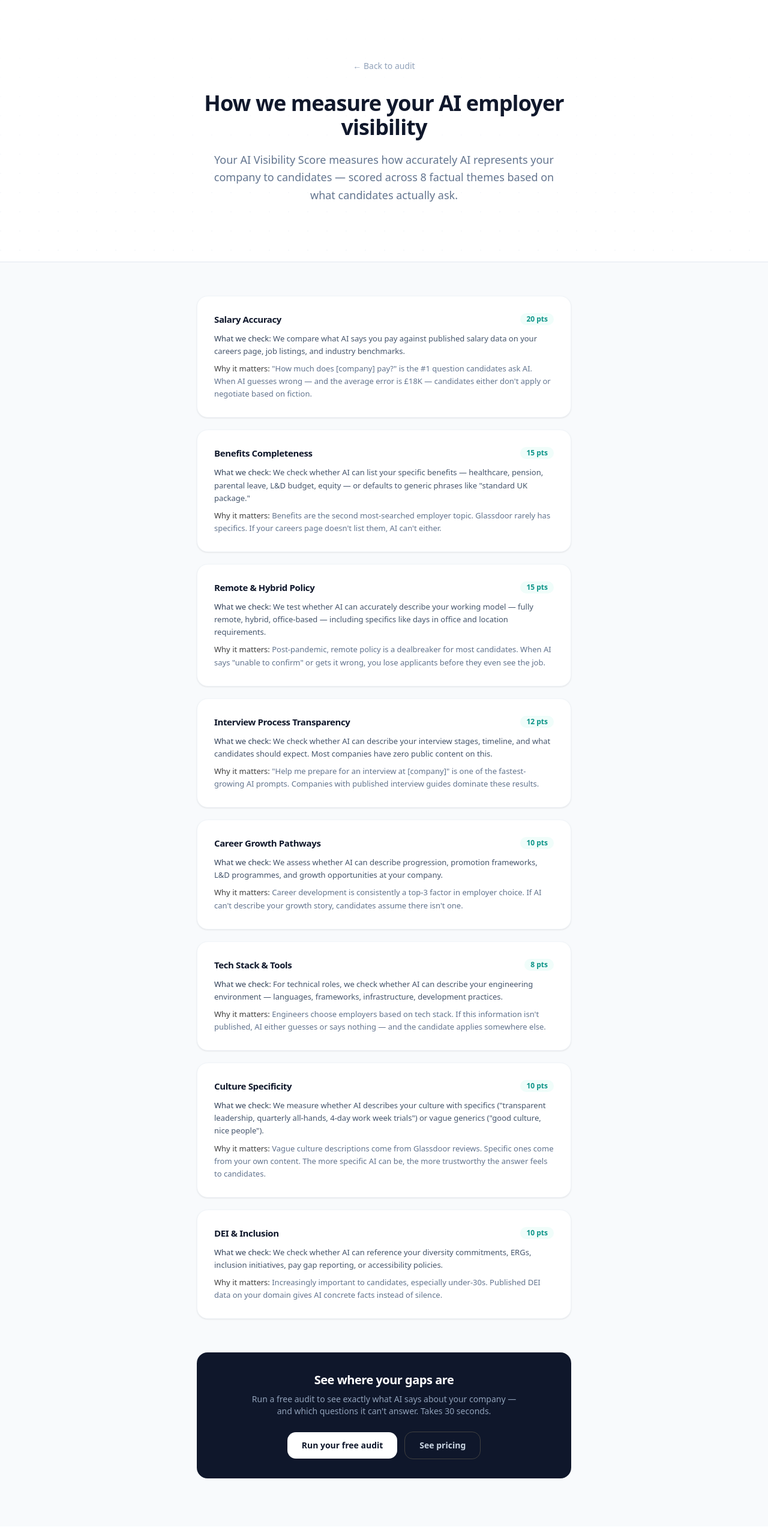
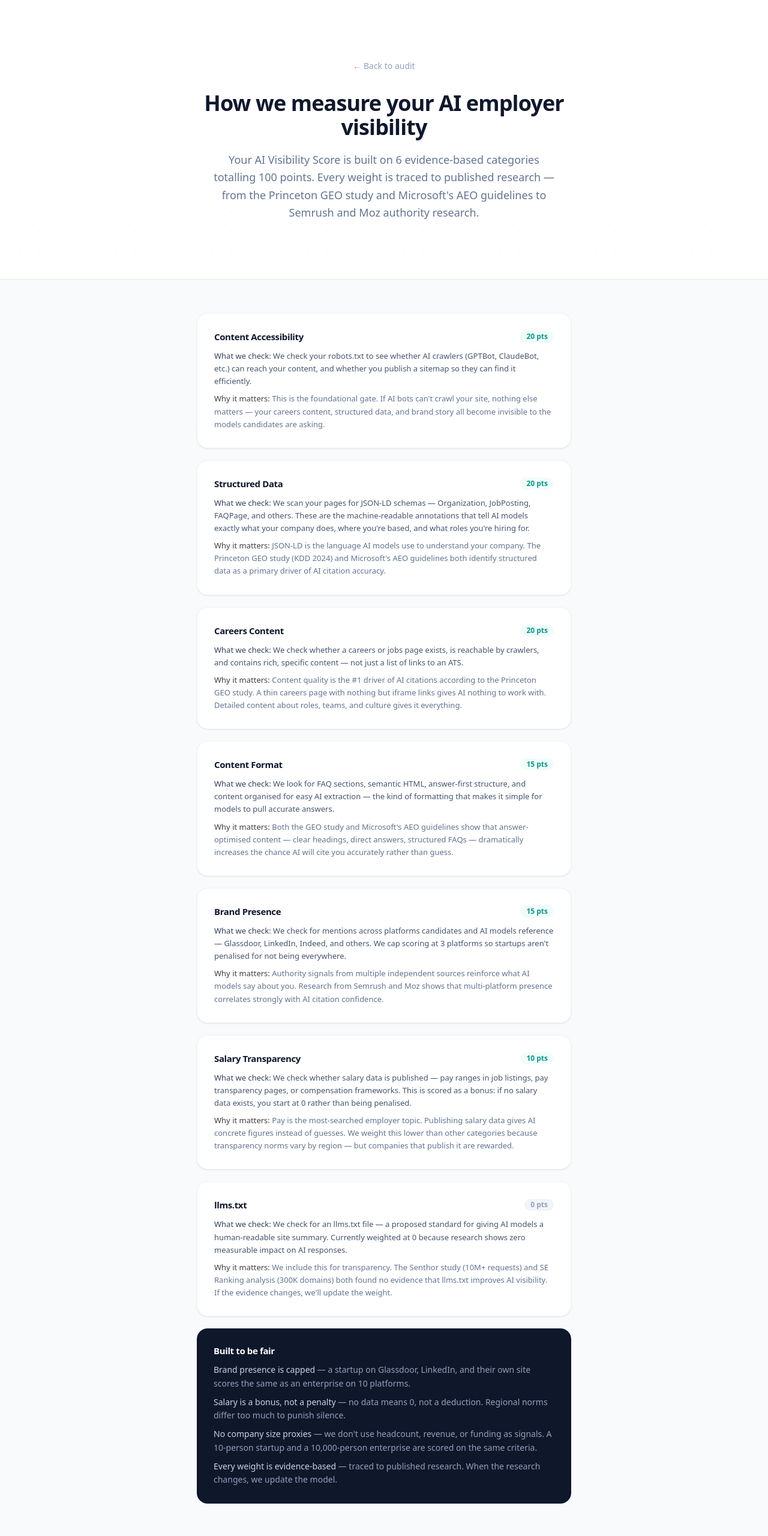
Before and after one commit to troy-samuels/employer-brand-os, a Next.js app in the folder frontend/: page /how-we-score in a window 1280 px wide. Shown: the top 2560 px of the page at 60% size. Built offline with nearby package versions, Linux system fonts and the light colour scheme.

Commit message:
content: update how-we-score page to match v2 scoring model

```diff
--- a/frontend/src/app/how-we-score/page.tsx
+++ b/frontend/src/app/how-we-score/page.tsx
@@ -1,6 +1,6 @@
 /**
  * @module app/how-we-score/page
- * How we measure AI employer visibility — 8 factual themes.
+ * How we measure AI employer visibility — v2 evidence-based scoring model.
  */
 
 import type { Metadata } from "next";
@@ -10,11 +10,11 @@ import { generateHowToSchema, JsonLd } from "@/lib/seo";
 export const metadata: Metadata = {
   title: "How We Measure Your AI Employer Visibility",
   description:
-    "Your AI Visibility Score measures how accurately AI represents your company to candidates — scored across 8 factual themes based on what candidates actually ask.",
+    "Your AI Visibility Score is built on 6 evidence-based categories totalling 100 points — every weight traced to published research from Princeton, Microsoft, Semrush, and Moz.",
   openGraph: {
     title: "How We Measure Your AI Employer Visibility | OpenRole",
     description:
-      "Your AI Visibility Score measures how accurately AI represents your company to candidates — scored across 8 factual themes based on what candidates actually ask.",
+      "Your AI Visibility Score is built on 6 evidence-based categories totalling 100 points — every weight traced to published research from Princeton, Microsoft, Semrush, and Moz.",
     url: "https://openrole.co.uk/how-we-score",
     type: "website",
   },
@@ -22,7 +22,7 @@ export const metadata: Metadata = {
     card: "summary_large_image",
     title: "How We Measure Your AI Employer Visibility | OpenRole",
     description:
-      "Your AI Visibility Score measures how accurately AI represents your company to candidates — scored across 8 factual themes based on what candidates actually ask.",
+      "Your AI Visibility Score is built on 6 evidence-based categories totalling 100 points — every weight traced to published research from Princeton, Microsoft, Semrush, and Moz.",
   },
   alternates: {
     canonical: "https://openrole.co.uk/how-we-score",
@@ -31,52 +31,46 @@ export const metadata: Metadata = {
 
 const CHECKS = [
   {
-    name: "Salary Accuracy",
+    name: "Content Accessibility",
     weight: 20,
-    what: "We compare what AI says you pay against published salary data on your careers page, job listings, and industry benchmarks.",
-    why: "\"How much does [company] pay?\" is the #1 question candidates ask AI. When AI guesses wrong — and the average error is £18K — candidates either don't apply or negotiate based on fiction.",
+    what: "We check your robots.txt to see whether AI crawlers (GPTBot, ClaudeBot, etc.) can reach your content, and whether you publish a sitemap so they can find it efficiently.",
+    why: "This is the foundational gate. If AI bots can't crawl your site, nothing else matters — your careers content, structured data, and brand story all become invisible to the models candidates are asking.",
   },
   {
-    name: "Benefits Completeness",
-    weight: 15,
-    what: "We check whether AI can list your specific benefits — healthcare, pension, parental leave, L&D budget, equity — or defaults to generic phrases like \"standard UK package.\"",
-    why: "Benefits are the second most-searched employer topic. Glassdoor rarely has specifics. If your careers page doesn't list them, AI can't either.",
+    name: "Structured Data",
+    weight: 20,
+    what: "We scan your pages for JSON-LD schemas — Organization, JobPosting, FAQPage, and others. These are the machine-readable annotations that tell AI models exactly what your company does, where you're based, and what roles you're hiring for.",
+    why: "JSON-LD is the language AI models use to understand your company. The Princeton GEO study (KDD 2024) and Microsoft's AEO guidelines both identify structured data as a primary driver of AI citation accuracy.",
   },
   {
-    name: "Remote & Hybrid Policy",
-    weight: 15,
-    what: "We test whether AI can accurately describe your working model — fully remote, hybrid, office-based — including specifics like days in office and location requirements.",
-    why: "Post-pandemic, remote policy is a dealbreaker for most candidates. When AI says \"unable to confirm\" or gets it wrong, you lose applicants before they even see the job.",
+    name: "Careers Content",
+    weight: 20,
+    what: "We check whether a careers or jobs page exists, is reachable by crawlers, and contains rich, specific content — not just a list of links to an ATS.",
+    why: "Content quality is the #1 driver of AI citations according to the Princeton GEO study. A thin careers page with nothing but iframe links gives AI nothing to work with. Detailed content about roles, teams, and culture gives it everything.",
   },
   {
-    name: "Interview Process Transparency",
-    weight: 12,
-    what: "We check whether AI can describe your interview stages, timeline, and what candidates should expect. Most companies have zero public content on this.",
-    why: "\"Help me prepare for an interview at [company]\" is one of the fastest-growing AI prompts. Companies with published interview guides dominate these results.",
+    name: "Content Format",
+    weight: 15,
+    what: "We look for FAQ sections, semantic HTML, answer-first structure, and content organised for easy AI extraction — the kind of formatting that makes it simple for models to pull accurate answers.",
+    why: "Both the GEO study and Microsoft's AEO guidelines show that answer-optimised content — clear headings, direct answers, structured FAQs — dramatically increases the chance AI will cite you accurately rather than guess.",
   },
   {
-    name: "Career Growth Pathways",
-    weight: 10,
-    what: "We assess whether AI can describe progression, promotion frameworks, L&D programmes, and growth opportunities at your company.",
-    why: "Career development is consistently a top-3 factor in employer choice. If AI can't describe your growth story, candidates assume there isn't one.",
+    name: "Brand Presence",
+    weight: 15,
+    what: "We check for mentions across platforms candidates and AI models reference — Glassdoor, LinkedIn, Indeed, and others. We cap scoring at 3 platforms so startups aren't penalised for not being everywhere.",
+    why: "Authority signals from multiple independent sources reinforce what AI models say about you. Research from Semrush and Moz shows that multi-platform presence correlates strongly with AI citation confidence.",
   },
   {
-    name: "Tech Stack & Tools",
-    weight: 8,
-    what: "For technical roles, we check whether AI can describe your engineering environment — languages, frameworks, infrastructure, development practices.",
-    why: "Engineers choose employers based on tech stack. If this information isn't published, AI either guesses or says nothing — and the candidate applies somewhere else.",
+    name: "Salary Transparency",
+    weight: 10,
+    what: "We check whether salary data is published — pay ranges in job listings, pay transparency pages, or compensation frameworks. This is scored as a bonus: if no salary data exists, you start at 0 rather than being penalised.",
+    why: "Pay is the most-searched employer topic. Publishing salary data gives AI concrete figures instead of guesses. We weight this lower than other categories because transparency norms vary by region — but companies that publish it are rewarded.",
   },
   {
-    name: "Culture Specificity",
-    weight: 10,
-    what: "We measure whether AI describes your culture with specifics (\"transparent leadership, quarterly all-hands, 4-day work week trials\") or vague generics (\"good culture, nice people\").",
-    why: "Vague culture descriptions come from Glassdoor reviews. Specific ones come from your own content. The more specific AI can be, the more trustworthy the answer feels to candidates.",
-  },
-  {
-    name: "DEI & Inclusion",
-    weight: 10,
-    what: "We check whether AI can reference your diversity commitments, ERGs, inclusion initiatives, pay gap reporting, or accessibility policies.",
-    why: "Increasingly important to candidates, especially under-30s. Published DEI data on your domain gives AI concrete facts instead of silence.",
+    name: "llms.txt",
+    weight: 0,
+    what: "We check for an llms.txt file — a proposed standard for giving AI models a human-readable site summary. Currently weighted at 0 because research shows zero measurable impact on AI responses.",
+    why: "We include this for transparency. The Senthor study (10M+ requests) and SE Ranking analysis (300K domains) both found no evidence that llms.txt improves AI visibility. If the evidence changes, we'll update the weight.",
   },
 ];
 
@@ -84,7 +78,7 @@ export default function HowWeScorePage() {
   const howToSchema = generateHowToSchema({
     name: "How We Measure Your AI Employer Visibility",
     description:
-      "Learn how OpenRole calculates your AI Visibility Score using eight factual themes based on what candidates actually ask AI about employers.",
+      "Learn how OpenRole calculates your AI Visibility Score using six evidence-based categories totalling 100 points, with every weight traced to published research.",
     steps: CHECKS.map((check) => ({
       name: check.name,
       text: `${check.what} ${check.why}`,
@@ -109,9 +103,10 @@ export default function HowWeScorePage() {
             How we measure your AI employer visibility
           </h1>
           <p className="mt-5 text-lg text-slate-500 max-w-xl mx-auto leading-relaxed">
-            Your AI Visibility Score measures how accurately AI represents your
-            company to candidates — scored across 8 factual themes based on what
-            candidates actually ask.
+            Your AI Visibility Score is built on 6 evidence-based categories
+            totalling 100 points. Every weight is traced to published research —
+            from the Princeton GEO study and Microsoft&apos;s AEO guidelines to
+            Semrush and Moz authority research.
           </p>
         </div>
       </div>
@@ -127,7 +122,13 @@ export default function HowWeScorePage() {
               <h2 className="text-[15px] font-semibold text-slate-900">
                 {check.name}
               </h2>
-              <span className="inline-flex items-center gap-1.5 rounded-full bg-brand-accent-light px-2.5 py-0.5 text-xs font-bold tabular-nums text-brand-accent shrink-0">
+              <span
+                className={`inline-flex items-center gap-1.5 rounded-full px-2.5 py-0.5 text-xs font-bold tabular-nums shrink-0 ${
+                  check.weight > 0
+                    ? "bg-brand-accent-light text-brand-accent"
+                    : "bg-slate-100 text-slate-400"
+                }`}
+              >
                 {check.weight} pts
               </span>
             </div>
@@ -145,6 +146,38 @@ export default function HowWeScorePage() {
             </p>
           </div>
         ))}
+
+        {/* Fairness note */}
+        <div className="rounded-2xl bg-slate-900 p-6 lg:p-7 text-sm leading-relaxed text-slate-400">
+          <h2 className="text-[15px] font-semibold text-white mb-3">
+            Built to be fair
+          </h2>
+          <ul className="space-y-2">
+            <li>
+              <span className="text-slate-300">Brand presence is capped</span>{" "}
+              — a startup on Glassdoor, LinkedIn, and their own site scores the
+              same as an enterprise on 10 platforms.
+            </li>
+            <li>
+              <span className="text-slate-300">
+                Salary is a bonus, not a penalty
+              </span>{" "}
+              — no data means 0, not a deduction. Regional norms differ too much
+              to punish silence.
+            </li>
+            <li>
+              <span className="text-slate-300">No company size proxies</span> —
+              we don&apos;t use headcount, revenue, or funding as signals.
+              A 10-person startup and a 10,000-person enterprise are scored on
+              the same criteria.
+            </li>
+            <li>
+              <span className="text-slate-300">Every weight is evidence-based</span>{" "}
+              — traced to published research. When the research changes, we
+              update the model.
+            </li>
+          </ul>
+        </div>
       </div>
 
       {/* CTA */}
@@ -154,8 +187,9 @@ export default function HowWeScorePage() {
             See where your gaps are
           </h2>
           <p className="text-sm text-slate-400 mb-6 max-w-md mx-auto">
-            Run a free audit to see exactly what AI says about your company —
-            and which questions it can&apos;t answer. Takes 30 seconds.
+            Run a free audit to see exactly what AI can and can&apos;t find
+            about your company — and where you&apos;re losing visibility.
+            Takes 30 seconds.
           </p>
           <div className="flex flex-col sm:flex-row items-center justify-center gap-3">
             <Link
```
